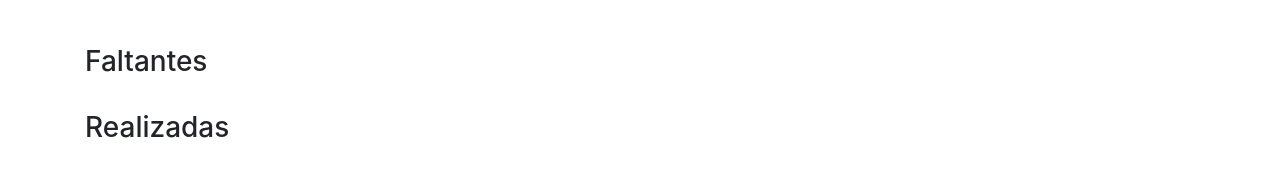
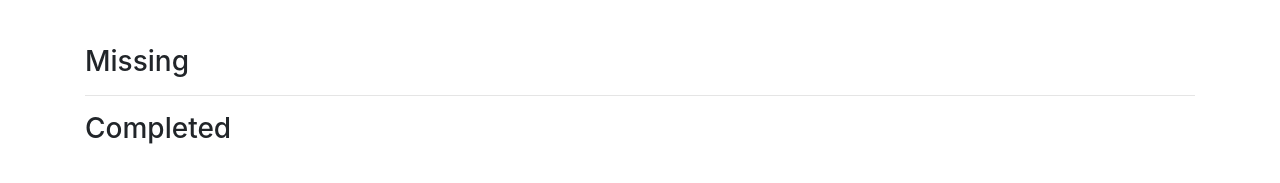
Before and after one commit to Alejo5004/Task, a plain HTML site: page index.html in a window 1280 px wide. Shown: the part 169-352 px from the top of the page. Drawn offline with nearby package versions, Linux system fonts and the light colour scheme.

Commit message:
Cambiando titulos de las tareas

```diff
--- a/index.html
+++ b/index.html
@@ -32,7 +32,7 @@
             <br>
 
 
-            <h3>Faltantes</h3>
+            <h3>Missing</h3>
             <section v-for="(item, index) of tasks" v-if="!item.status">
                 <article class="alert alert-info d-flex justify-content-between align-items-center">
                     <div class="input-group col-6" v-if="item.edit">
@@ -54,9 +54,9 @@
                 </article>
             </section>
 
-            <br>
+            <hr>
 
-            <h3>Realizadas</h3>
+            <h3>Completed</h3>
             <section v-for="(item, index) of tasks" v-if="item.status">
                 <article class="alert alert-success d-flex justify-content-between align-items-center">
                     <div class="input-group col-6" v-if="item.edit">
```
